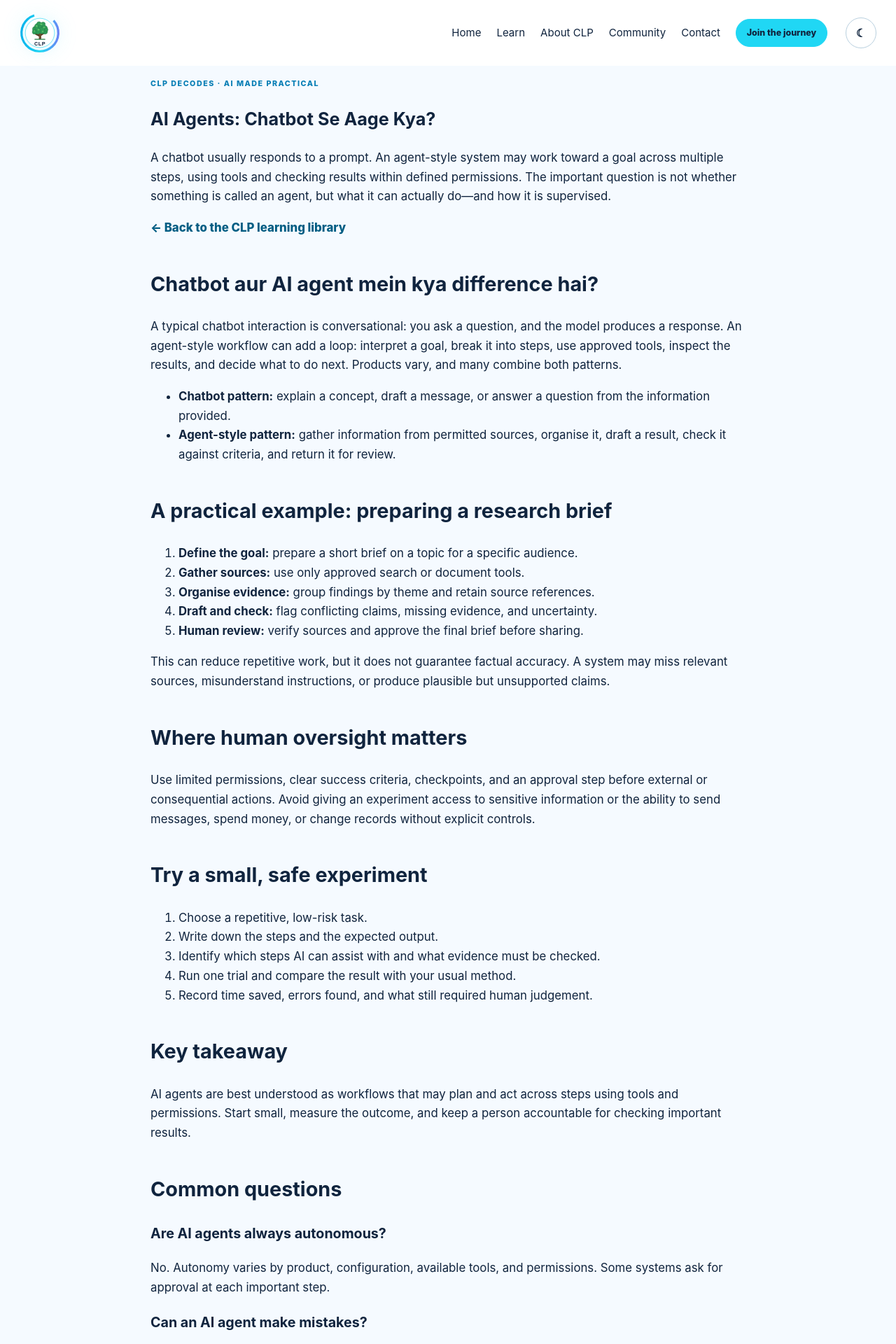
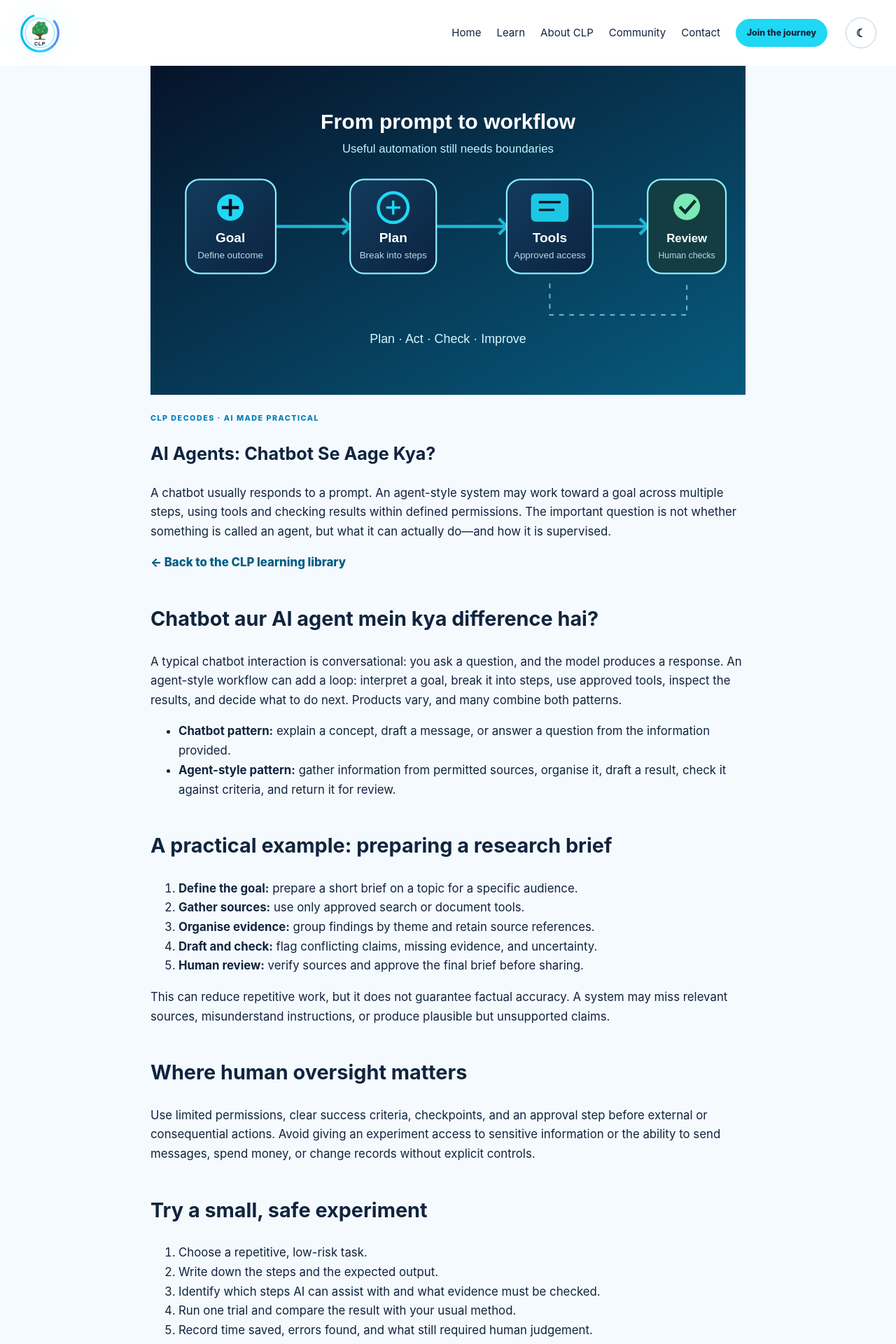
Before and after one commit to sanjeevkshu/clp, a Jekyll site: the page built from learn/ai-agents.md, in a window 1280 px wide. Shown: the top 1920 px of the page at 70% size. Built offline with Jekyll 4.4.1, drawn with Linux system fonts in a browser that asks for light colours.

Commit message:
Group learning guide artwork with article introduction

```diff
--- a/learn/ai-agents.md
+++ b/learn/ai-agents.md
@@ -4,9 +4,13 @@ description: "A practical guide to chatbots versus AI agents, tool use, workflow
 permalink: /learn/ai-agents/
 ---
 <article class="prose learning-article">
-  <p class="card-kicker">CLP DECODES · AI MADE PRACTICAL</p>
-  <h1>AI Agents: Chatbot Se Aage Kya?</h1>
-  <p class="article-lede">A chatbot usually responds to a prompt. An agent-style system may work toward a goal across multiple steps, using tools and checking results within defined permissions. The important question is not whether something is called an agent, but what it can actually do—and how it is supervised.</p>
+  <header class="learning-article-hero">
+    <img class="learning-article-art" src="{{ '/assets/images/clp-agent-workflow.svg' | relative_url }}" alt="AI agent workflow connecting a goal, tools, and human review" fetchpriority="high">
+    <div class="learning-article-intro"><p class="card-kicker">CLP DECODES · AI MADE PRACTICAL</p>
+      <h1>AI Agents: Chatbot Se Aage Kya?</h1>
+      <p class="article-lede">A chatbot usually responds to a prompt. An agent-style system may work toward a goal across multiple steps, using tools and checking results within defined permissions. The important question is not whether something is called an agent, but what it can actually do—and how it is supervised.</p>
+    </div>
+  </header>
   <p><a class="text-link" href="{{ '/learn/' | relative_url }}">← Back to the CLP learning library</a></p>
   <h2>Chatbot aur AI agent mein kya difference hai?</h2>
   <p>A typical chatbot interaction is conversational: you ask a question, and the model produces a response. An agent-style workflow can add a loop: interpret a goal, break it into steps, use approved tools, inspect the results, and decide what to do next. Products vary, and many combine both patterns.</p>
```
